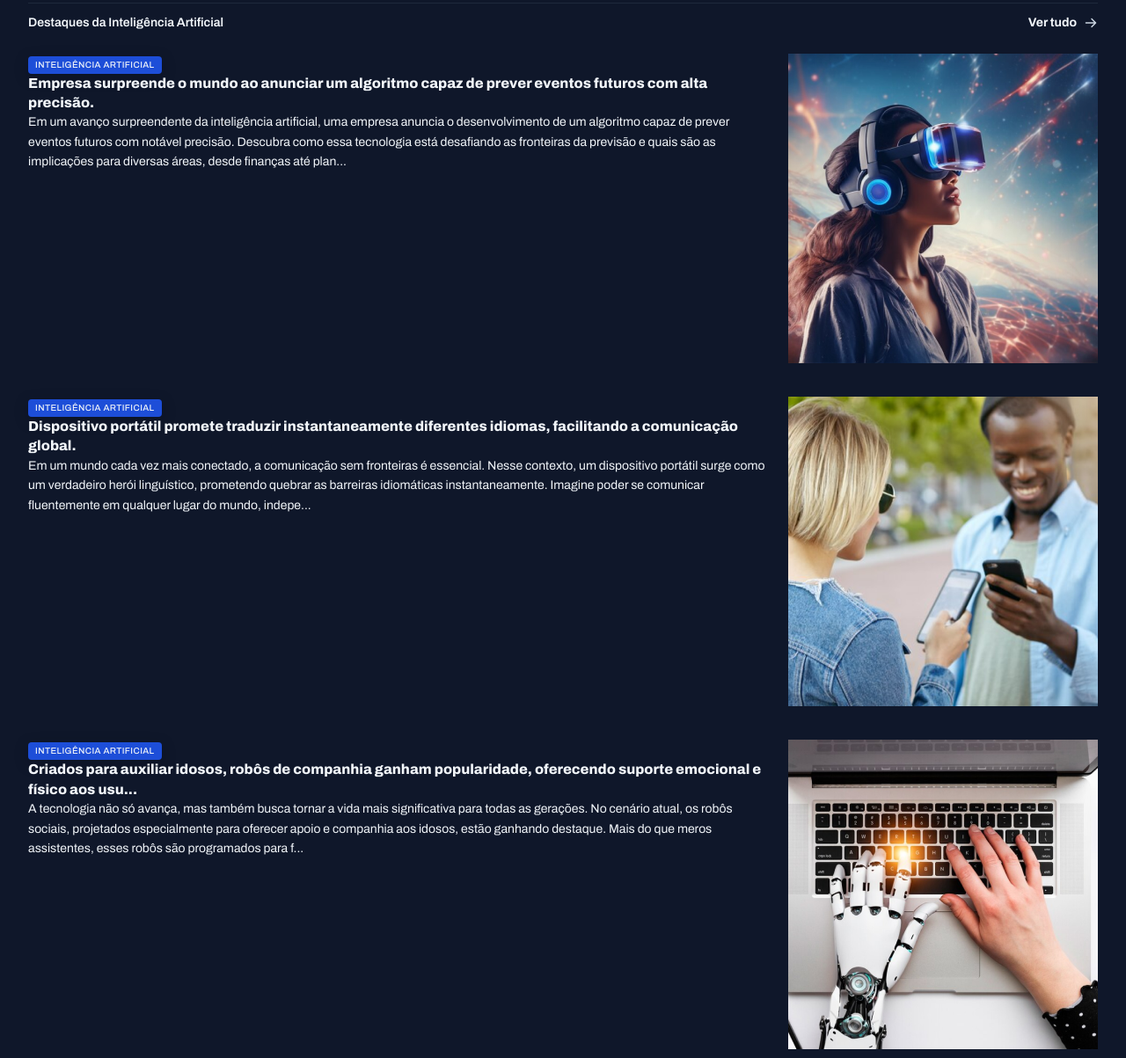
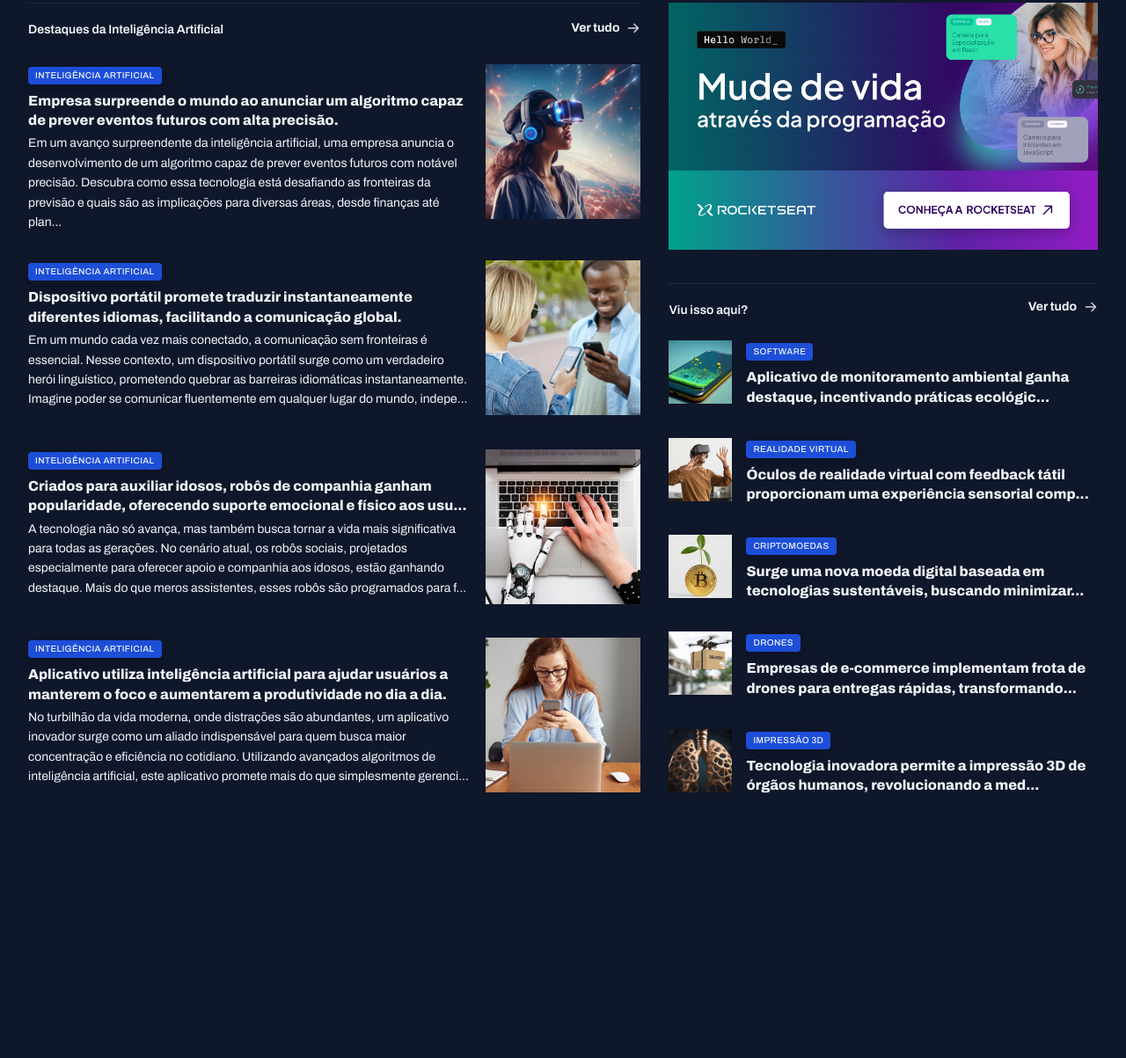
Before and after one commit to mylifebtc/projeto-portal-de-noticias, a plain HTML site: page index.html in a window 1280 px wide. Shown: the part 1060-2263 px from the top of the page at 88% size. After the commit the page ends 2008 px from the top, so only its background shows below. Drawn offline with Linux system fonts and the light colour scheme.

Commit message:
estilizando os últimos cards

```diff
--- a/index.html
+++ b/index.html
@@ -213,7 +213,7 @@
               </article>
 </div>
 </section>
-<div>
+<aside>
   <div id="ads">
     <img src="assets/Ads.png" alt="">
   </div>
@@ -235,7 +235,7 @@
       <div>
         <span class="content-tag">Software</span>
         <h3 class="text-xl">
-          Aplicativo de monitoramento ambiental ganha destaque, incentivando práticas ecológicas e pro...
+          Aplicativo de monitoramento ambiental ganha destaque, incentivando práticas ecológic...
         </h3>
 
       </div>
@@ -250,7 +250,7 @@
           <div>
             <span class="content-tag">Realidade Virtual</span>
             <h3 class="text-xl">
-              Óculos de realidade virtual com feedback tátil proporcionam uma experiência sensorial complet...
+              Óculos de realidade virtual com feedback tátil proporcionam uma experiência sensorial comp...
             </h3>
 
           </div>
@@ -265,7 +265,7 @@
               <div>
                 <span class="content-tag">Criptomoedas</span>
                 <h3 class="text-xl">
-                  Surge uma nova moeda digital baseada em tecnologias sustentáveis, buscando minimizar o i...
+                  Surge uma nova moeda digital baseada em tecnologias sustentáveis, buscando minimizar...
                 </h3>
 
               </div>
@@ -280,7 +280,7 @@
                   <div>
                     <span class="content-tag">Drones</span>
                     <h3 class="text-xl">
-                      Empresas de e-commerce implementam frota de drones para entregas rápidas, transformando o ce....
+                      Empresas de e-commerce implementam frota de drones para entregas rápidas, transformando...
                     </h3>
 
                   </div>
@@ -295,13 +295,13 @@
                       <div>
                         <span class="content-tag">impressão 3D</span>
                         <h3 class="text-xl">
-                          Tecnologia inovadora permite a impressão 3D de órgãos humanos, revolucionando a medicina e a li...
+                          Tecnologia inovadora permite a impressão 3D de órgãos humanos, revolucionando a med...
                         </h3>
 
                       </div>
    </div>
   </section>
-</div>
+</aside>
 </main>
 </body>
 </html>
--- a/styles/global.css
+++ b/styles/global.css
@@ -49,8 +49,16 @@ img {
 }
 
 main {
-  margin-top: 40px;
-  gap: 80px;
+  margin-block: 40px;
+  row-gap: 80px;
+  column-gap: 32px;
+
+  grid-template-columns: 2fr 1.4fr;
+
+  grid-template-areas:
+  "featured featured"
+  "weekly weekly"
+  "ai aside";
 }
 
 .content-tag {
--- a/styles/sections.css
+++ b/styles/sections.css
@@ -23,6 +23,7 @@ section header {
 
 
 #featured {
+  grid-area: featured;
   img {
     height: 100%;
     object-fit: cover;
@@ -62,6 +63,7 @@ section header {
 }
 
 #weekly {
+  grid-area: weekly;
 
   &>div {
     grid-template-columns: repeat(4, 292px);
@@ -85,3 +87,35 @@ section header {
     }
   }
 }
+
+#ai {
+  grid: ai;
+  img {
+    width: 176px;
+    aspect-ratio: 1/1;
+    object-fit: cover;
+  }
+
+  h3 {
+    margin-block: 8px 4px;
+  }
+}
+
+aside {
+  grid-area: aside;
+}
+
+#more {
+  margin-top: 32px;
+
+  h3 {
+    margin-top: 8px;
+  }
+
+ img {
+  width: 72px;
+  aspect-ratio: 1/1;
+  object-fit: cover;
+ }
+
+}
```
